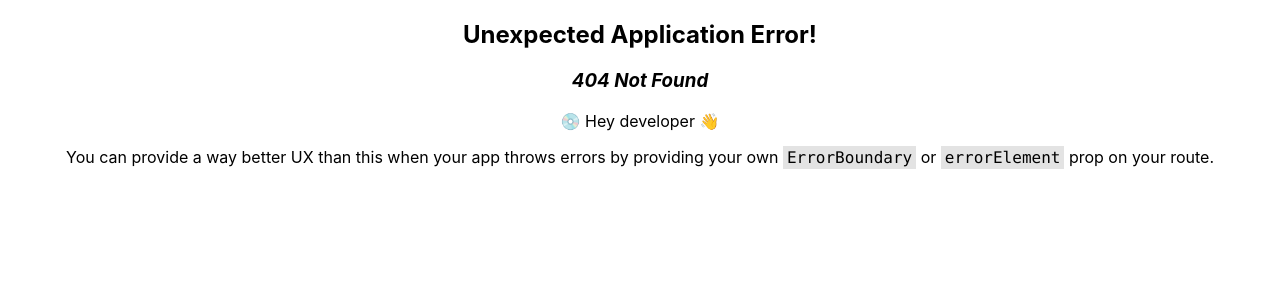
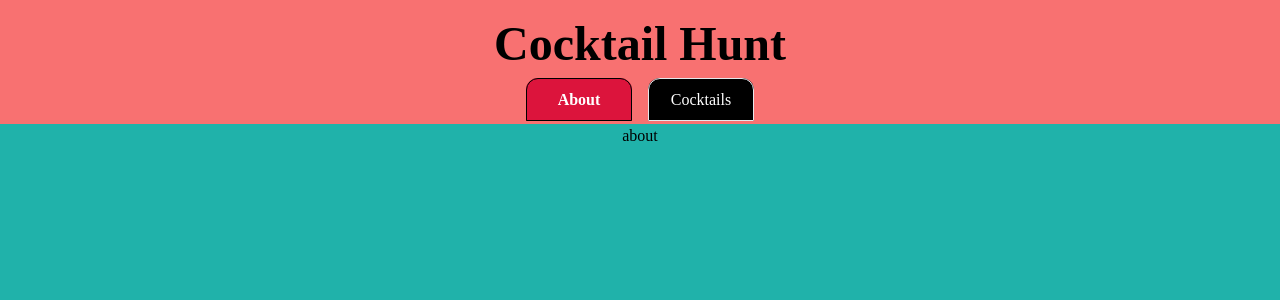
Before and after one commit to pally0091/cocktail-hunt, a React (Create React App) app: page /about in a window 1280 px wide. Before the commit this address had no page. Shown: the top 300 px of the page. Built offline with nearby package versions, Linux system fonts and the light colour scheme.

Commit message:
basic structure ready

```diff
--- a/package.json
+++ b/package.json
@@ -35,5 +35,8 @@
       "last 1 firefox version",
       "last 1 safari version"
     ]
+  },
+  "devDependencies": {
+
   }
 }
--- a/public/index.html
+++ b/public/index.html
@@ -24,6 +24,10 @@
       work correctly both with client-side routing and a non-root public URL.
       Learn how to configure a non-root public URL by running `npm run build`.
     -->
+    <!-- tailwind css -->
+
+    <script src="https://cdn.tailwindcss.com"></script>
+    <!-- title -->
     <title>Cocktail Hunt</title>
   </head>
   <body>
--- /dev/null
+++ b/src/Components/Cocktails/Cocktails.js
@@ -0,0 +1,11 @@
+import React from 'react';
+
+const Cocktails = () => {
+    return (
+        <div>
+            Cocktails
+        </div>
+    );
+};
+
+export default Cocktails;
--- /dev/null
+++ b/src/Components/Home/About/About.js
@@ -0,0 +1,11 @@
+import React from 'react';
+
+const About = () => {
+    return (
+        <div>
+            about
+        </div>
+    );
+};
+
+export default About;
--- a/src/Components/Nav.js
+++ b/src/Components/Nav.js
@@ -1,10 +1,29 @@
 import React from 'react';
+import { Link, NavLink } from 'react-router-dom';
 
 const Nav = () => {
     return (
-        <div>
-            navbar
+      <div>
+        <div className="bg-red-400 pt-5 pb-3">
+          <Link to="/">
+            <h1 className="text-5xl font-bold">Cocktail Hunt</h1>
+          </Link>
+          <div className="mt-5">
+            <NavLink
+              className="bg-black text-white p-3 mx-2 rounded-t-xl border "
+              to="/about"
+            >
+              <button className="w-20">About</button>
+            </NavLink>
+            <NavLink
+              className="bg-black text-white p-3 mx-2 rounded-t-xl border "
+              to="/cocktails"
+            >
+              <button className="w-20">Cocktails</button>
+            </NavLink>
+          </div>
         </div>
+      </div>
     );
 };
 
--- a/src/index.css
+++ b/src/index.css
@@ -1,13 +1,19 @@
+
 body {
   margin: 0;
-  font-family: -apple-system, BlinkMacSystemFont, 'Segoe UI', 'Roboto', 'Oxygen',
-    'Ubuntu', 'Cantarell', 'Fira Sans', 'Droid Sans', 'Helvetica Neue',
+  font-family: 'Times New Roman', Times, serif,
     sans-serif;
   -webkit-font-smoothing: antialiased;
   -moz-osx-font-smoothing: grayscale;
+  background-color: lightseagreen;
 }
 
 code {
   font-family: source-code-pro, Menlo, Monaco, Consolas, 'Courier New',
     monospace;
 }
+a.active{
+  background-color: crimson;
+  font-weight: bold;
+  border-color: black;
+}
```
Also changed, not shown: src/App.js (+10 -0 lines), 1 other file (tests, documents, lock files or other folders).
